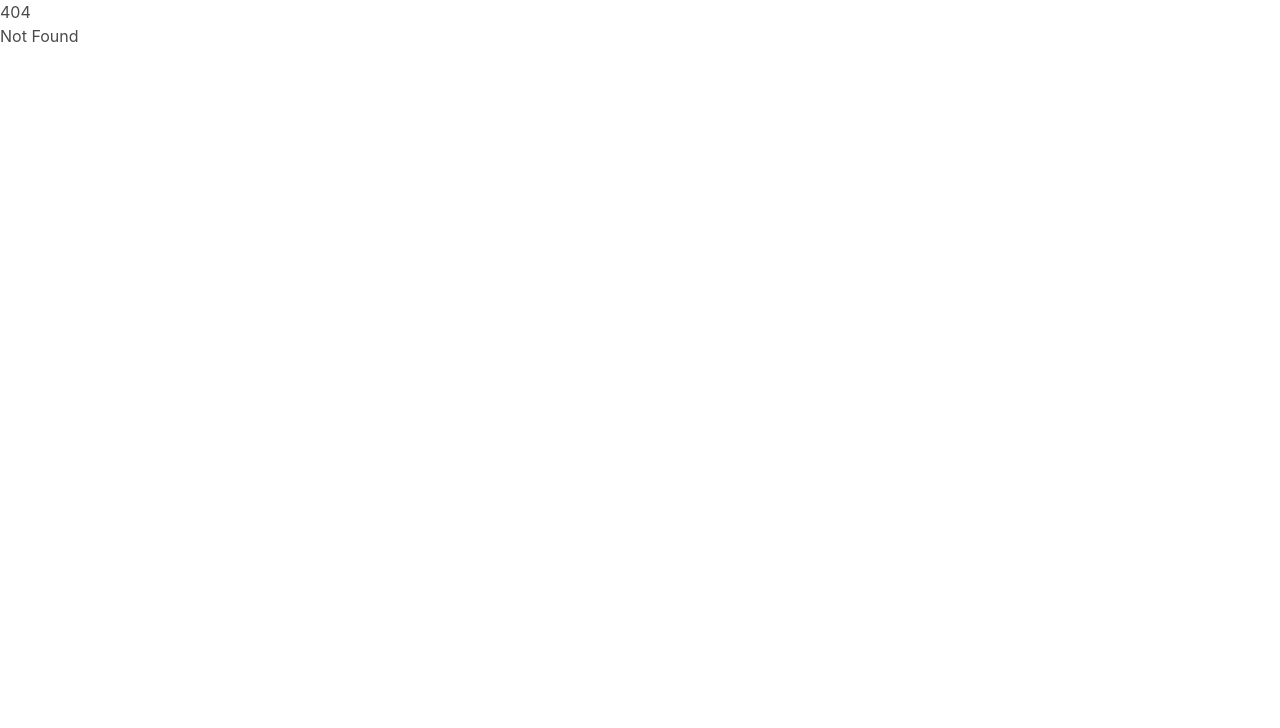
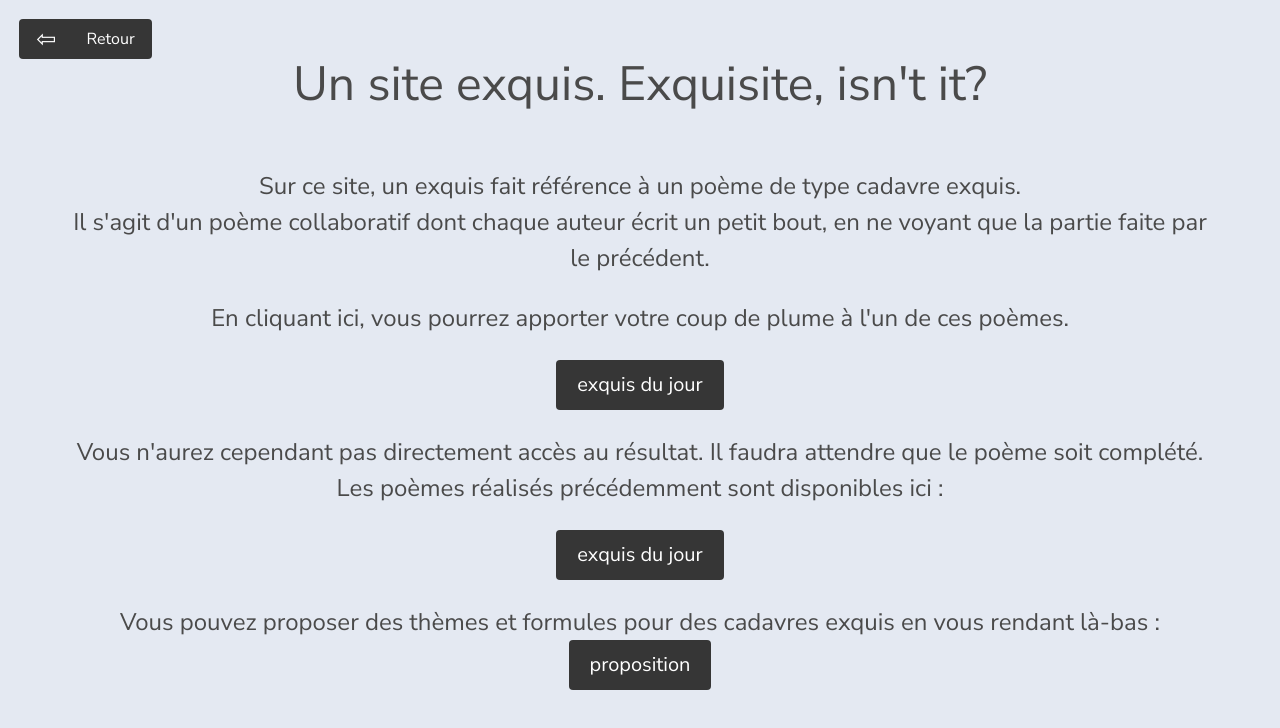
Before and after one commit to TylSpiegel/Plumard, a SvelteKit app: page /principe in a window 1280 px wide. Before the commit this address had no page. Shown: the top 728 px of the page. Built offline with nearby package versions, Linux system fonts and the light colour scheme.

Commit message:
Added explanation & proposition to the public

```diff
--- a/src/routes/exquis-du-jour/+page.svelte
+++ b/src/routes/exquis-du-jour/+page.svelte
@@ -146,7 +146,7 @@
 				</p>
 
 			{:else}
-				<p class="is-size-5">Quelqu'un est en train d'écrire. La place devrait se libérer bientôt.</p>
+				<p class="is-size-5">Vérification que personne d'autre n'est en train d'écrire. <br>Si ça ne charge pas après une dizaine de secondes., c'est que c'est occupé, revenez plus tard.</p>
 
 			{/if}
 
--- /dev/null
+++ b/src/routes/principe/+page.svelte
@@ -0,0 +1,107 @@
+<script>
+
+</script>
+
+<!--   ----------------------------------------------------    -->
+<!--   ----------------------------------------------------    -->
+
+
+<section class="hero is-fullheight" id="container">
+
+	<a href = "/" id="home">
+		<button class="button is-dark">
+			<span class="is-size-4">&#8678; &emsp;</span>   Retour
+		</button>
+	</a>
+
+
+	<div class="has-text-centered">
+			<div class="container">
+				<h1 class="is-size-1 my-6">Un site exquis. Exquisite, isn't it?</h1>
+				<p class="is-size-4 block">
+					Sur ce site, un exquis fait référence à un poème de type cadavre exquis.
+					<br>
+					Il s'agit d'un poème collaboratif dont chaque auteur écrit un petit bout, en ne voyant que la partie faite par le précédent.
+				</p>
+
+				<p class="is-size-4 block">
+					En cliquant ici, vous pourrez apporter votre coup de plume à l'un de ces poèmes.
+				</p>
+				<div class="block">
+					<a href = "/exquis-du-jour">
+					<button class="button is-dark is-medium">exquis du jour</button>
+					</a>
+				</div>
+				<div class="block">
+					<p class="is-size-4">
+						Vous n'aurez cependant pas directement accès au résultat. Il faudra attendre que le poème
+						soit complété.
+					</p>
+
+					<p class="is-size-4">
+						Les poèmes réalisés précédemment sont disponibles ici :
+
+					</p>
+				</div>
+
+
+				<div class="block">
+					<a href = "/exquis-d-hier">
+					<button class="button is-dark is-medium">exquis du jour</button>
+					</a>
+				</div>
+
+
+				<div class="block mt-3">
+					<p class="is-size-4">
+						Vous pouvez proposer des thèmes et formules pour des cadavres exquis en vous rendant là-bas :
+					</p>
+
+
+						<div class="block">
+							<a href = "/proposition">
+							<button class="button is-dark is-medium">proposition</button>
+							</a>
+						</div>
+
+
+				</div>
+
+			</div>
+			<br>
+			</div>
+</section>
+
+
+<!--   ----------------------------------------------------    -->
+<!--   ----------------------------------------------------    -->
+
+
+<style>
+
+	* {
+		font-family: 'Nunito Sans', sans-serif;
+	}
+
+	:root {
+		--shadowDark: #545B77;
+		--background: #E4E9F2;
+		--shadowLight: #545B77;
+	}
+
+	#container {
+		background: var(--background);
+	}
+
+	.hero-body {
+		justify-content: center;
+	}
+
+	#home {
+		position : absolute;
+		top : 1.2em;
+		left : 1.2em;
+	}
+
+
+</style>
--- a/src/routes/programmation/proposition/+page.server.js
+++ b/src/routes/proposition/+page.server.js
@@ -1,5 +1,5 @@
 import {fail, redirect} from "@sveltejs/kit";
-import prisma from "../../../lib/prisma.js";
+import prisma from "../../lib/prisma.js";
 
 export const actions = {
 	addProposition: async ({ request }) => {
--- /dev/null
+++ b/src/routes/proposition/+page.svelte
@@ -0,0 +1,125 @@
+<script>
+	let proposition = {
+		title : "",
+		theme : "",
+		targetLength : null
+	}
+</script>
+
+
+<section class="hero is-fullheight" id="container">
+	<div class="hero-body has-text-centered">
+
+
+		<a href = "/" id="home">
+			<button class="button is-dark">
+				<span class="is-size-4">&#8678; &emsp;</span>   Retour
+			</button>
+		</a>
+
+<div class="container">
+	<div class="is-size-1 is-title mb-3">
+		Ajouter une proposition
+	</div>
+
+	<p class="subtitle">
+		Vous pouvez proposer une formule pour un prochain cadavre exquis.
+		<br>
+		N'hésitez pas à être créatif.
+	</p>
+
+<div>
+	<div class="centered-box central-content">
+	<form action="?/addProposition" method="POST">
+
+		<div class="field">
+
+			<label class = "label" for = "title">
+				Un titre
+			</label>
+			<div class="control">
+			<input bind:value={proposition.title} class="input" id="title" name="title" type="input" >
+			</div>
+		</div>
+
+		<div class="field">
+			<label class = "label" for = "theme">
+				Un thème ou une consigne
+			</label>
+			<div class="control">
+			<input bind:value={proposition.theme} class="input" id="theme" name="theme" type="input" >
+			</div>
+		</div>
+
+		<div class="field">
+			<label class = "label" for = "targetLength">
+				Un nombre de vers maximum (par défaut : 20)
+			</label>
+			<div class="control">
+			<input bind:value={proposition.targetLength} class="input" id="targetLength" name="targetLength" type="number" >
+			</div>
+		</div>
+
+		<!-- Submit -->
+		<div>
+			<button class="button is-dark" type="submit">
+				Valider la proposition
+			</button>
+		</div>
+
+	</form>
+	</div>
+	</div>
+</div>
+	</div>
+</section>
+
+
+<style>
+
+	* {
+		font-family: 'Nunito Sans', sans-serif;
+	}
+
+	:root {
+		--shadowDark: #545B77;
+		--background: #E4E9F2;
+		--shadowLight: #545B77;
+	}
+
+	#container {
+		background: var(--background);
+	}
+
+	.hero-body {
+		justify-content: center;
+	}
+
+	.central-content {
+		border-radius: 25px;
+		padding: 1.5rem;
+		box-shadow: 8px 8px 20px var(--shadowDark), -8px -8px 20px var(--shadowLight);
+	}
+
+	input {
+		background: var(--shadowDark) !important;
+		color :white;
+	}
+
+	a {
+		font-weight: 600;
+	}
+	.centered-box {
+		max-width: 50%;
+		margin-left : auto;
+		margin-right : auto;
+		border-radius: 5px;
+		padding : 20px;
+	}
+
+	#home {
+		position : absolute;
+		top : 1.2em;
+		left : 1.2em;
+	}
+</style>
```
Also changed, not shown: src/routes/+page.svelte (+12 -0 lines), src/routes/programmation/proposition/+page.svelte (deleted, +0 -68 lines).
